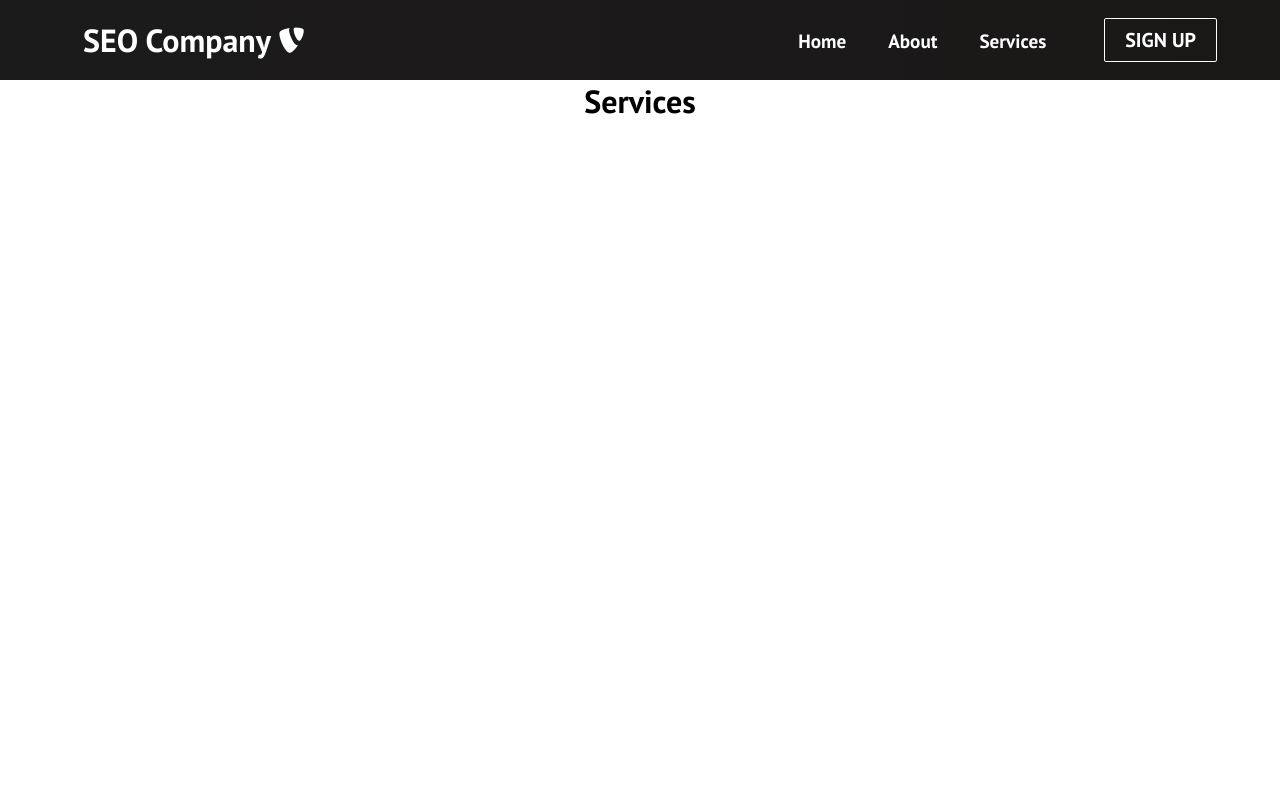
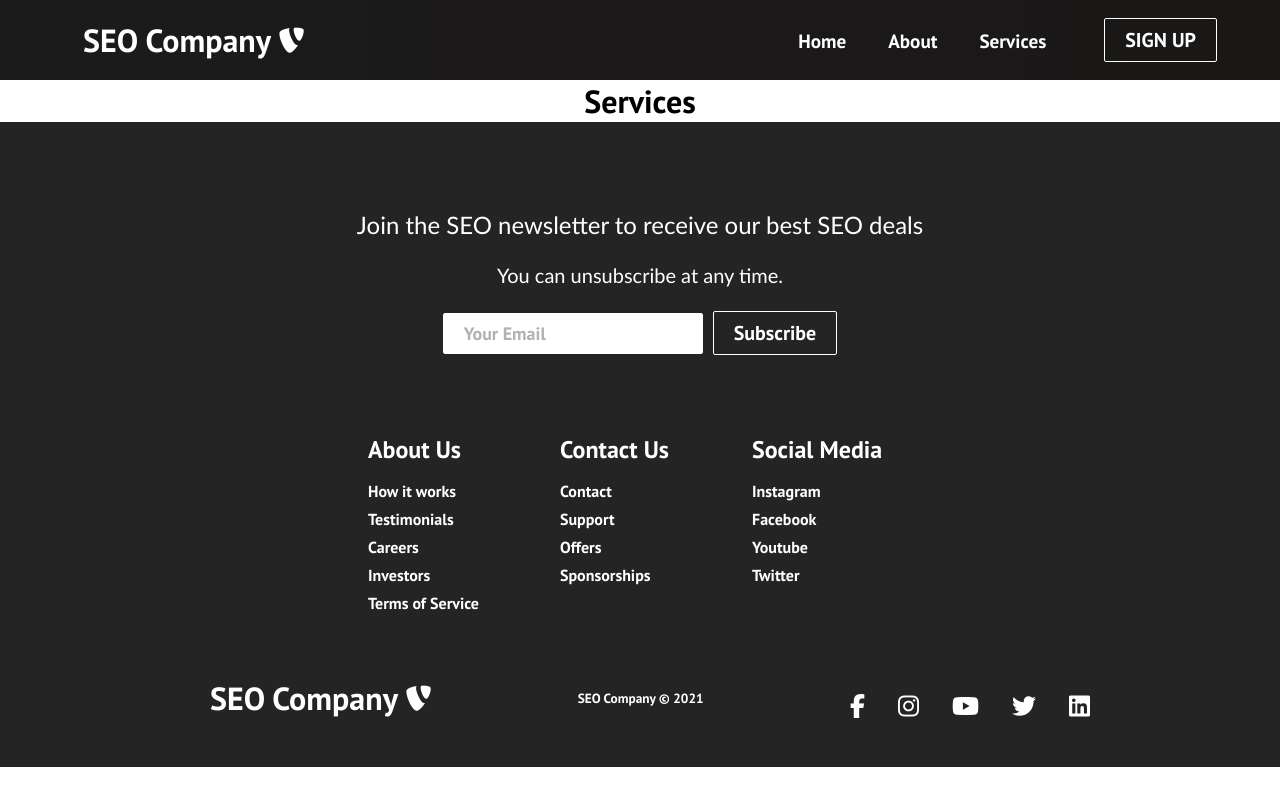
Before and after one commit to TimothySiskin/create-react-app-lambda, a React (Create React App) app: page /services in a window 1280 px wide. Built offline with nearby package versions, Linux system fonts and the light colour scheme.

Commit message:
+ architecture

```diff
--- a/src/components/pages/Services.js
+++ b/src/components/pages/Services.js
@@ -1,6 +1,13 @@
 import React from "react";
 import "../../App.css";
+import Footer from "../Footer";
 
 export default function Services() {
-  return <h1 className="about">Services</h1>;
+  return (
+    <>
+      <h1 className="about">Services</h1>
+      {/* {Grid base layout 3x3 widt color gradation tiles} */}
+      <Footer />
+    </>
+  );
 }
```
